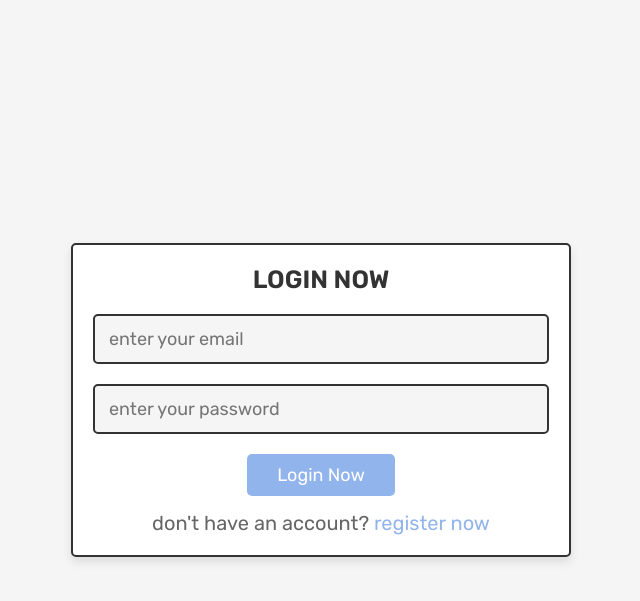
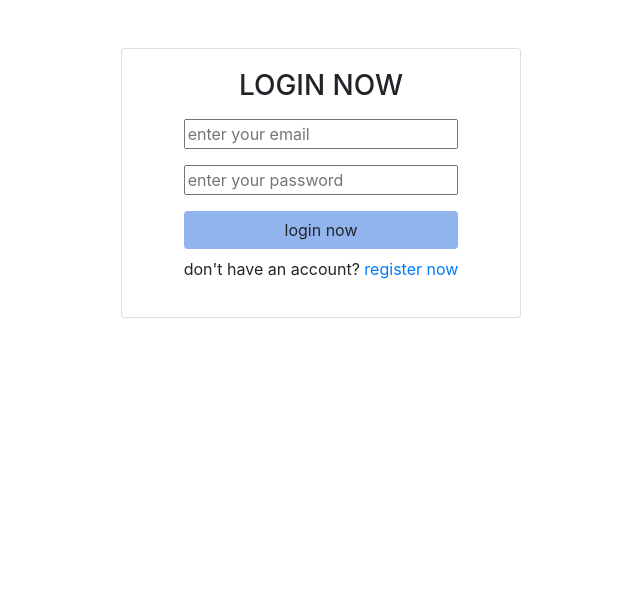
Before and after one commit to Ngannguyen0308/Furniture-e-commerce-website, a PHP site: page /login.php in a window 1280 px wide. Shown: the top 601 px of the page, without its empty margins (319-959 px from the left). Run offline with PHP 8.4, Linux system fonts and the light colour scheme; data that the repository does not hold is empty; some libraries are stand-ins or nearby versions.

Commit message:
Update login.php

```diff
--- a/login.php
+++ b/login.php
@@ -51,12 +51,22 @@ if(isset($_POST['submit'])){
    <meta http-equiv="X-UA-Compatible" content="IE=edge">
    <meta name="viewport" content="width=device-width, initial-scale=1.0">
    <title>login</title>
+   <link rel="stylesheet" href="https://maxcdn.bootstrapcdn.com/bootstrap/4.3.1/css/bootstrap.min.css">
+   <link rel="stylesheet" href="https://use.fontawesome.com/releases/v5.6.3/css/all.css" integrity="sha384-UHRtZLI+pbxtHCWp1t77Bi1L4ZtiqrqD80Kn4Z8NTSRyMA2Fd33n5dQ8lWUE00s/" crossorigin="anonymous"></head>
+   <script src="https://ajax.googleapis.com/ajax/libs/jquery/3.5.1/jquery.min.js"></script>
+   <script src="https://cdnjs.cloudflare.com/ajax/libs/popper.js/1.16.0/umd/popper.min.js"></script>
+   <script src="https://maxcdn.bootstrapcdn.com/bootstrap/4.3.1/js/bootstrap.min.js"></script>
+   <link rel="stylesheet" href="https://cdnjs.cloudflare.com/ajax/libs/font-awesome/4.7.0/css/font-awesome.min.css">
+   <style>
+      .bg-color{
+         background-color: #92B4EC;
+      }
+   </style>
 
    <!-- font awesome cdn link  -->
    <link rel="stylesheet" href="https://cdnjs.cloudflare.com/ajax/libs/font-awesome/6.0.0/css/all.min.css">
 
-   <!-- custom css file link  -->
-   <link rel="stylesheet" href="css/style.css">
+
 
 </head>
 <body>
@@ -74,17 +84,20 @@ if(isset($message)){
 }
 ?>
 
-<section class="form-container">
+<div class="card mx-auto my-5 " style="width: 25rem;">
+   <div class="card-body mx-auto  ">
+      <section class="form-container">
 
-   <form action="" method="post">
-      <h3>login now</h3>
-      <input type="email" name="email" class="box" placeholder="enter your email" required>
-      <input type="password" name="pass" class="box" placeholder="enter your password" required>
-      <input type="submit" class="btn" name="submit" value="login now">
-      <p>don't have an account? <a href="register.php">register now</a></p>
-   </form>
-
-</section>
+         <form action="" method="post">
+            <h3 class="text-center">LOGIN NOW</h3>
+            <div><input style="width: 100%;" type="email" name="email" class="box my-2" placeholder="enter your email" required></div>
+            <div><input style="width: 100%;" type="password" name="pass" class="box my-2" placeholder="enter your password" required></div>
+            <div><input style="width: 100%;" type="submit" class="btn  my-2 col bg-color" name="submit" value="login now"></div>
+            <p>don't have an account? <a href="register.php">register now</a></p>
+         </form>
+      </section>
+   </div>
+</div>
 
 </body>
 </html>
```
